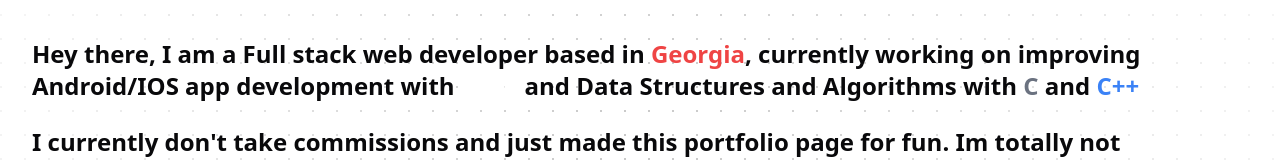
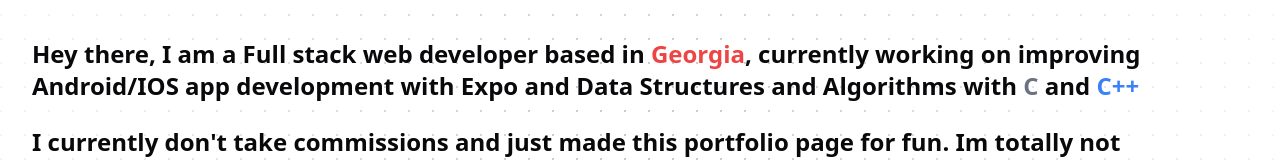
Before and after one commit to tsotne-ch/portfolio-page, a Next.js app: page /about in a window 1280 px wide. Shown: the part 250-410 px from the top of the page. Built offline with nearby package versions, Linux system fonts and the light colour scheme.

Commit message:
istg this is the last commit

```diff
--- a/app/about/page.tsx
+++ b/app/about/page.tsx
@@ -44,7 +44,7 @@ const Page = () => {
             </a>
             , currently working on improving Android/IOS app development with{" "}
             <a
-              className=" border-white inline-block font-bold text-white"
+              className=" border-white inline-block font-bold"
               href="https://expo.dev/"
             >
               Expo
```
